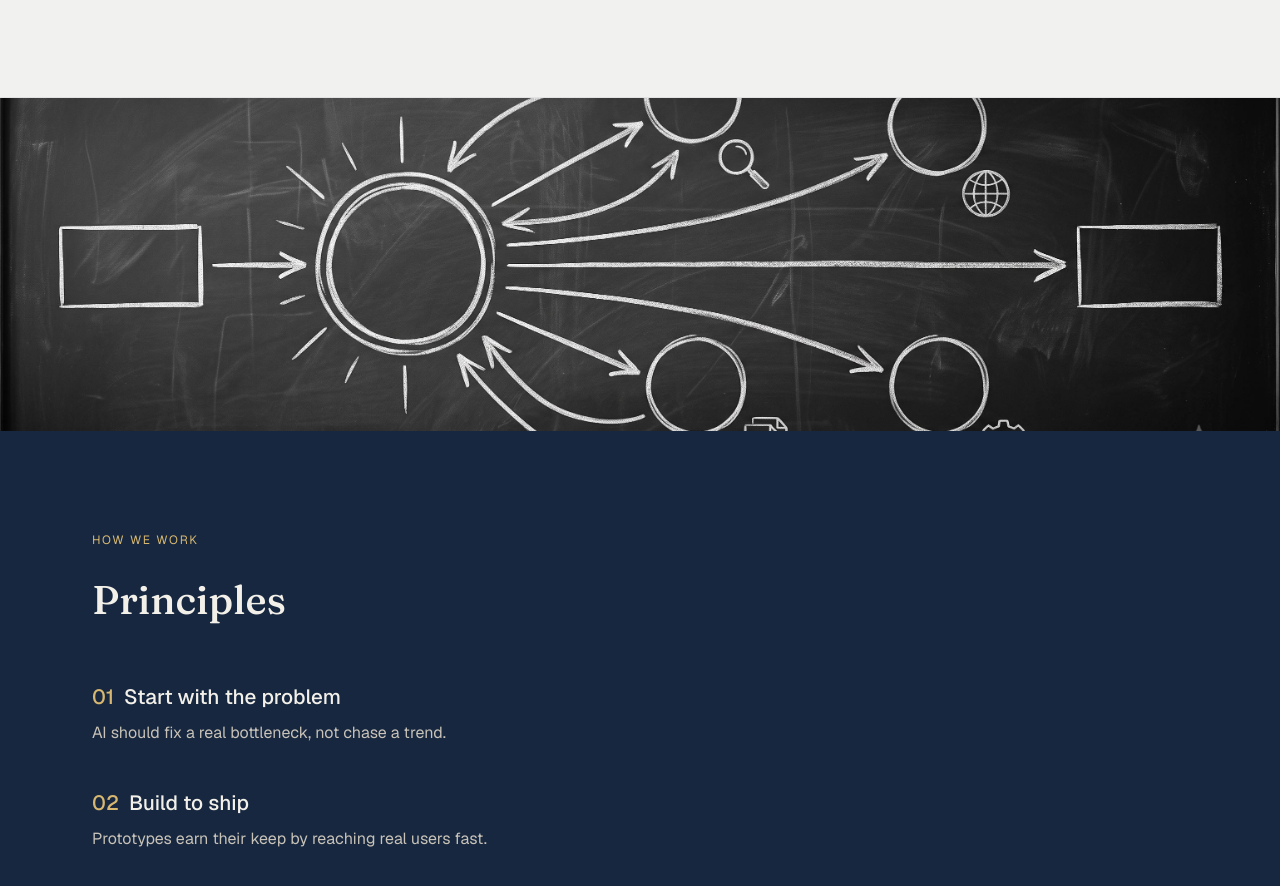
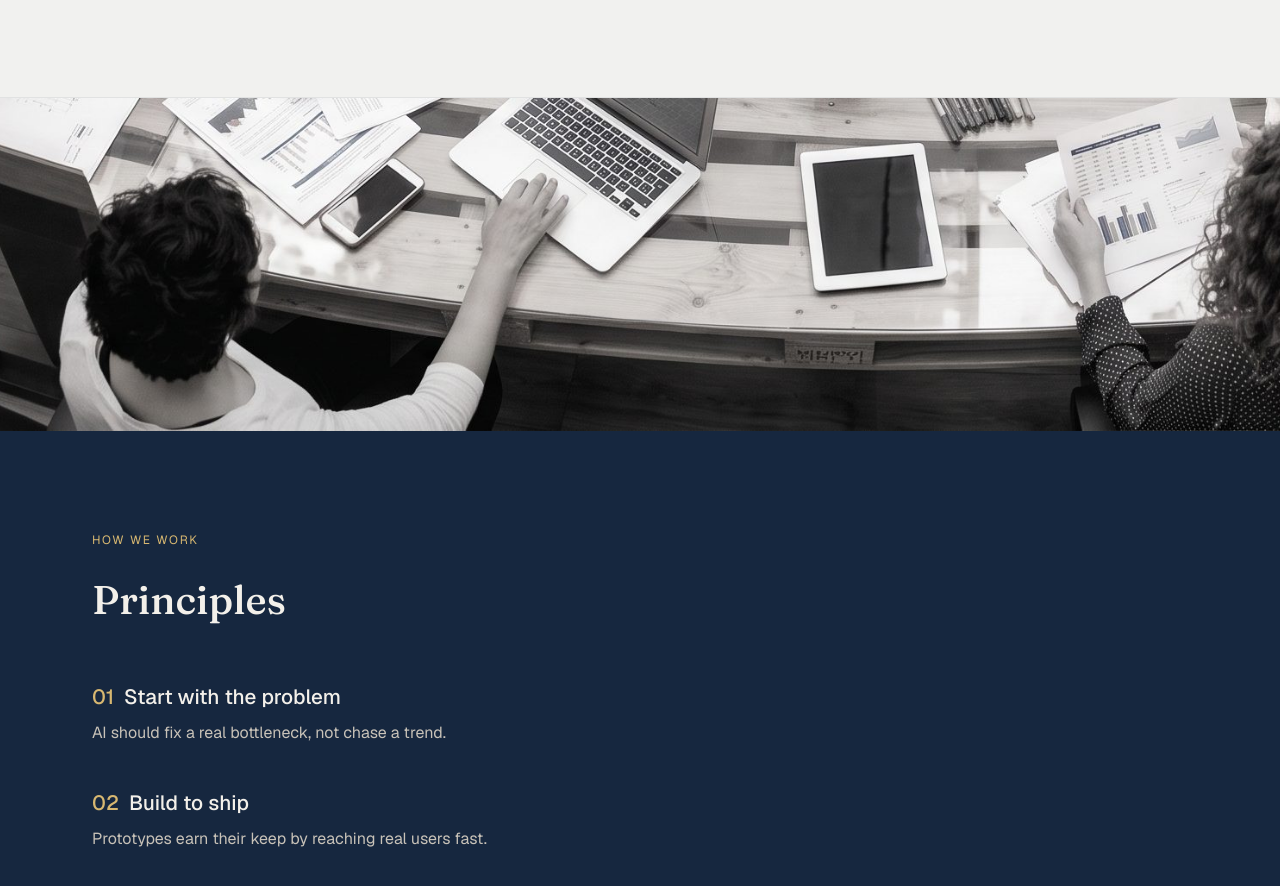
Before and after one commit to Markaasys/aa-systems-website, a plain HTML site: page index.html in a window 1280 px wide. Shown: the part 1182-2068 px from the top of the page. Drawn offline with Linux system fonts and the light colour scheme.

Commit message:
Revert image band to the office-work photo for now
The multi-agent orchestration chalkboard diagram didn't land as
intended -- reverting to the previous photo while that direction gets
revisited later. Diagram asset (images/agent-orchestration-diagram.jpg)
kept in the repo in case it's picked back up.

Co-Authored-By: Claude Sonnet 5 <noreply@anthropic.com>

```diff
--- a/index.html
+++ b/index.html
@@ -505,7 +505,7 @@
         </section>
 
         <div class="image-band">
-            <img src="/images/agent-orchestration-diagram.jpg" alt="Hand-drawn chalkboard diagram of a multi-agent orchestration system, with a central coordinator dispatching to specialized agents and returning a result" loading="lazy">
+            <img src="/images/working-session.jpg" alt="Hands at work across laptops, papers, and notes during a systems design session" loading="lazy">
         </div>
 
         <section class="principles" id="approach">
```
